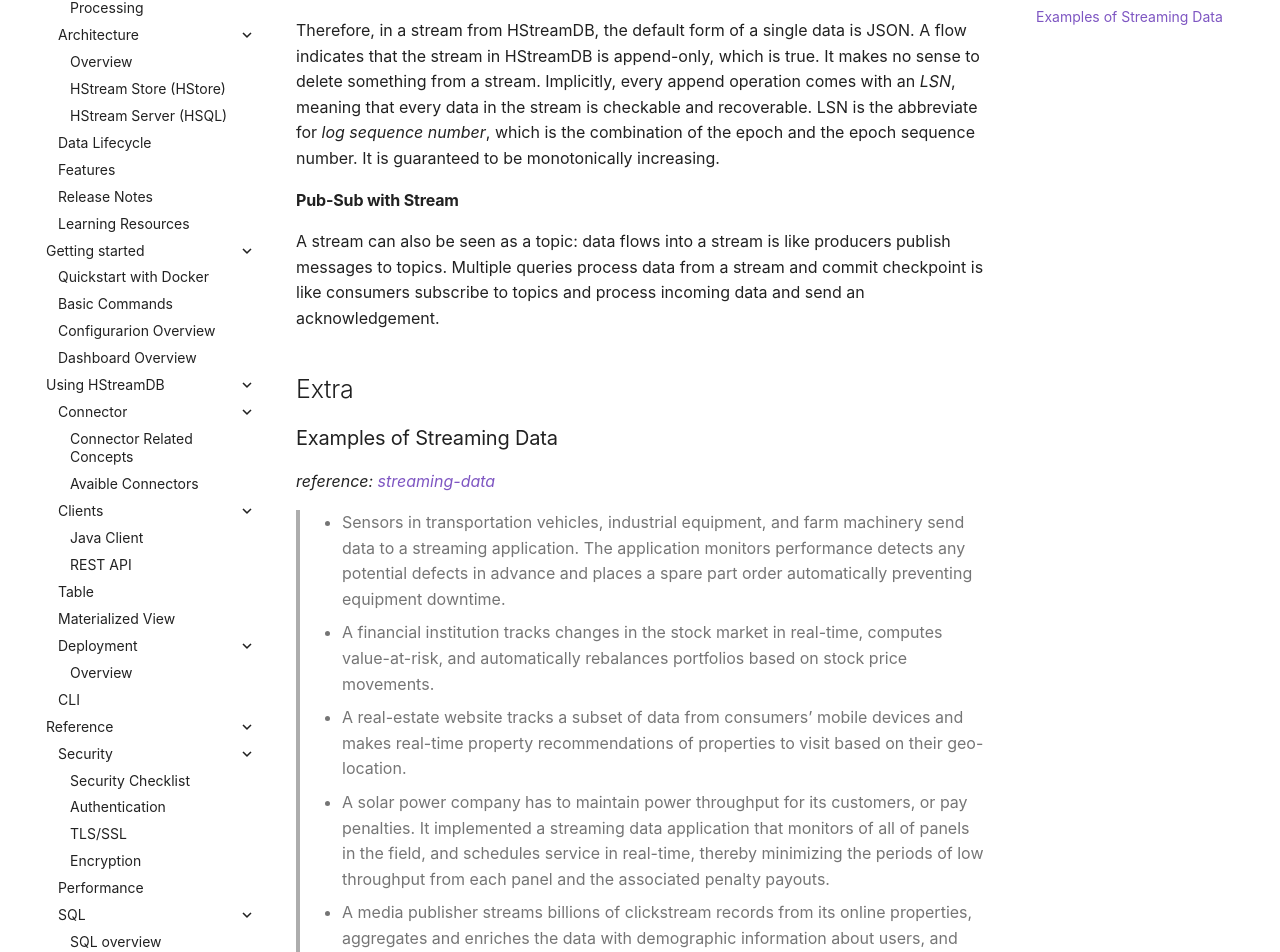
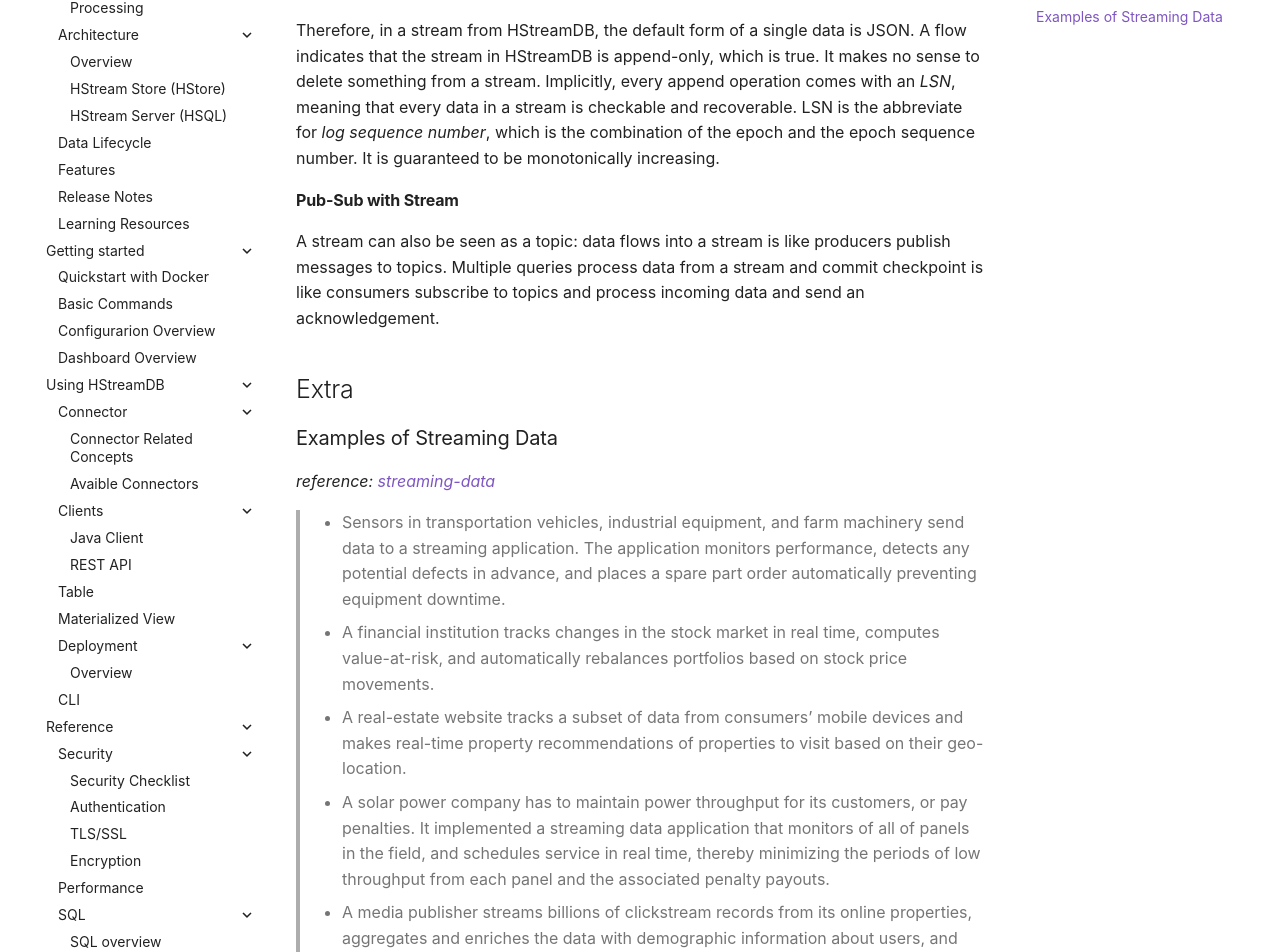
Before and after one commit to hstreamdb/docs, an MkDocs documentation site: the page built from docs/overview/concepts/stream.md, in a window 1280 px wide and 1400 px high, scrolled down 227 px. Shown: the part 244-1196 px from the top of the window. Built offline with MkDocs 1.6.1 and Material for MkDocs 9.7.7, drawn with Linux system fonts in a browser that asks for light colours; comment, search, counter and statistics services are not loaded.

Commit message:
Update stream.md

```diff
--- a/docs/overview/concepts/stream.md
+++ b/docs/overview/concepts/stream.md
@@ -10,7 +10,7 @@
 
 ### Stream
 
-Therefore, in a stream from HStreamDB, the default form of a single data is JSON. A flow indicates that the stream in HStreamDB is append-only, which is true. It makes no sense to delete something from a stream. Implicitly, every append operation comes with an *LSN*, meaning that every data in the stream is checkable and recoverable. LSN is the abbreviate for *log sequence number*, which is the combination of the epoch and the epoch sequence number. It is guaranteed to be monotonically increasing.
+Therefore, in a stream from HStreamDB, the default form of a single data is JSON. A flow indicates that the stream in HStreamDB is append-only, which is true. It makes no sense to delete something from a stream. Implicitly, every append operation comes with an *LSN*, meaning that every data in a stream is checkable and recoverable. LSN is the abbreviate for *log sequence number*, which is the combination of the epoch and the epoch sequence number. It is guaranteed to be monotonically increasing.
 
 #### Pub-Sub with Stream
 
@@ -22,9 +22,9 @@
 
 *reference: [streaming-data](https://aws.amazon.com/streaming-data/)*
 
-> - Sensors in transportation vehicles, industrial equipment, and farm machinery send data to a streaming application. The application monitors performance detects any potential defects in advance and places a spare part order automatically preventing equipment downtime.
-> - A financial institution tracks changes in the stock market in real-time, computes value-at-risk, and automatically rebalances portfolios based on stock price movements.
+> - Sensors in transportation vehicles, industrial equipment, and farm machinery send data to a streaming application. The application monitors performance, detects any potential defects in advance, and places a spare part order automatically preventing equipment downtime.
+> - A financial institution tracks changes in the stock market in real time, computes value-at-risk, and automatically rebalances portfolios based on stock price movements.
 > - A real-estate website tracks a subset of data from consumers’ mobile devices and makes real-time property recommendations of properties to visit based on their geo-location.
-> - A solar power company has to maintain power throughput for its customers, or pay penalties. It implemented a streaming data application that monitors of all of panels in the field, and schedules service in real-time, thereby minimizing the periods of low throughput from each panel and the associated penalty payouts.
+> - A solar power company has to maintain power throughput for its customers, or pay penalties. It implemented a streaming data application that monitors of all of panels in the field, and schedules service in real time, thereby minimizing the periods of low throughput from each panel and the associated penalty payouts.
 > - A media publisher streams billions of clickstream records from its online properties, aggregates and enriches the data with demographic information about users, and optimizes content placement on its site, delivering relevancy and better experience to its audience.
 > - An online gaming company collects streaming data about player-game interactions, and feeds the data into its gaming platform. It then analyzes the data in real-time, offers incentives and dynamic experiences to engage its players.
```
